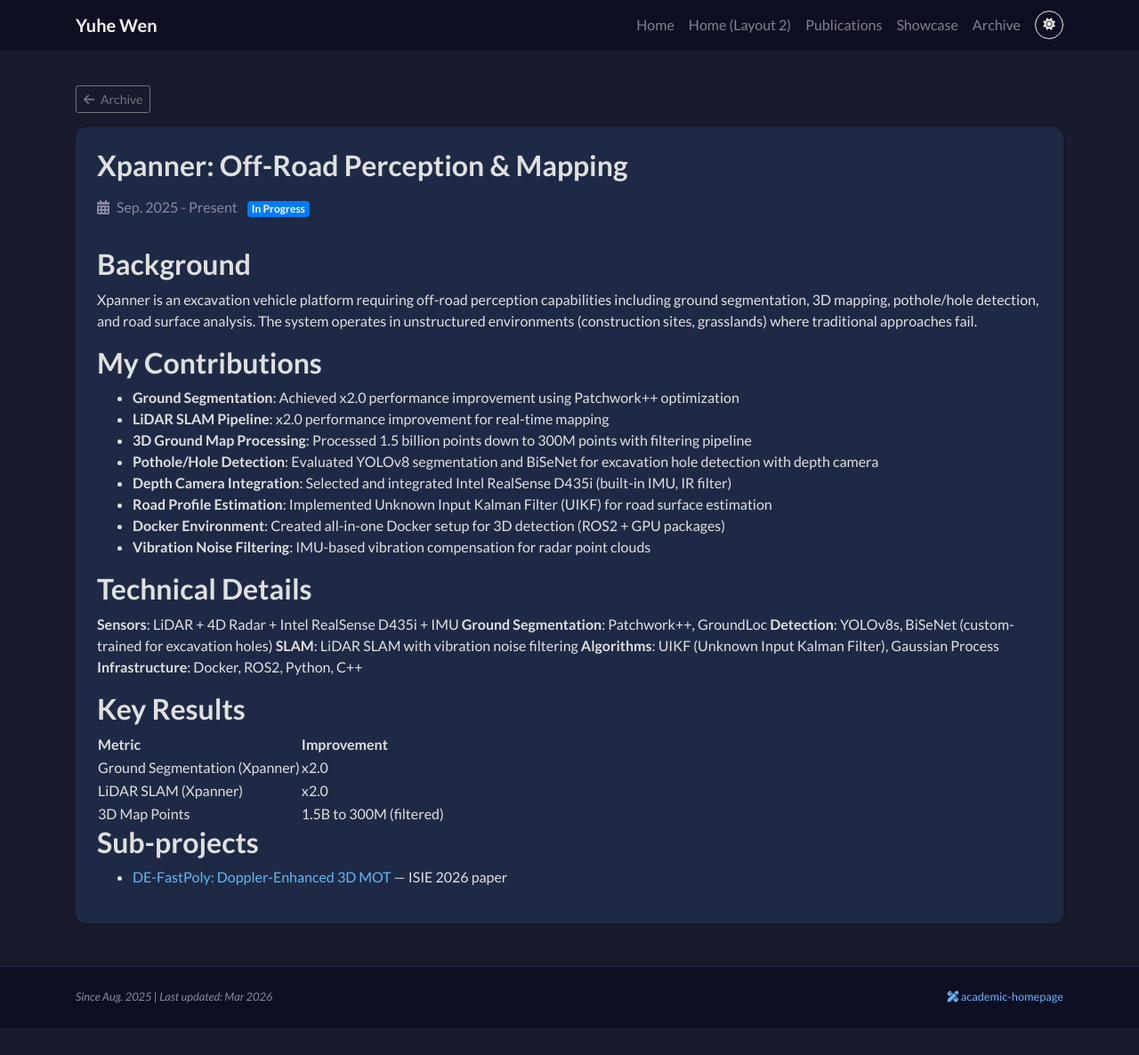
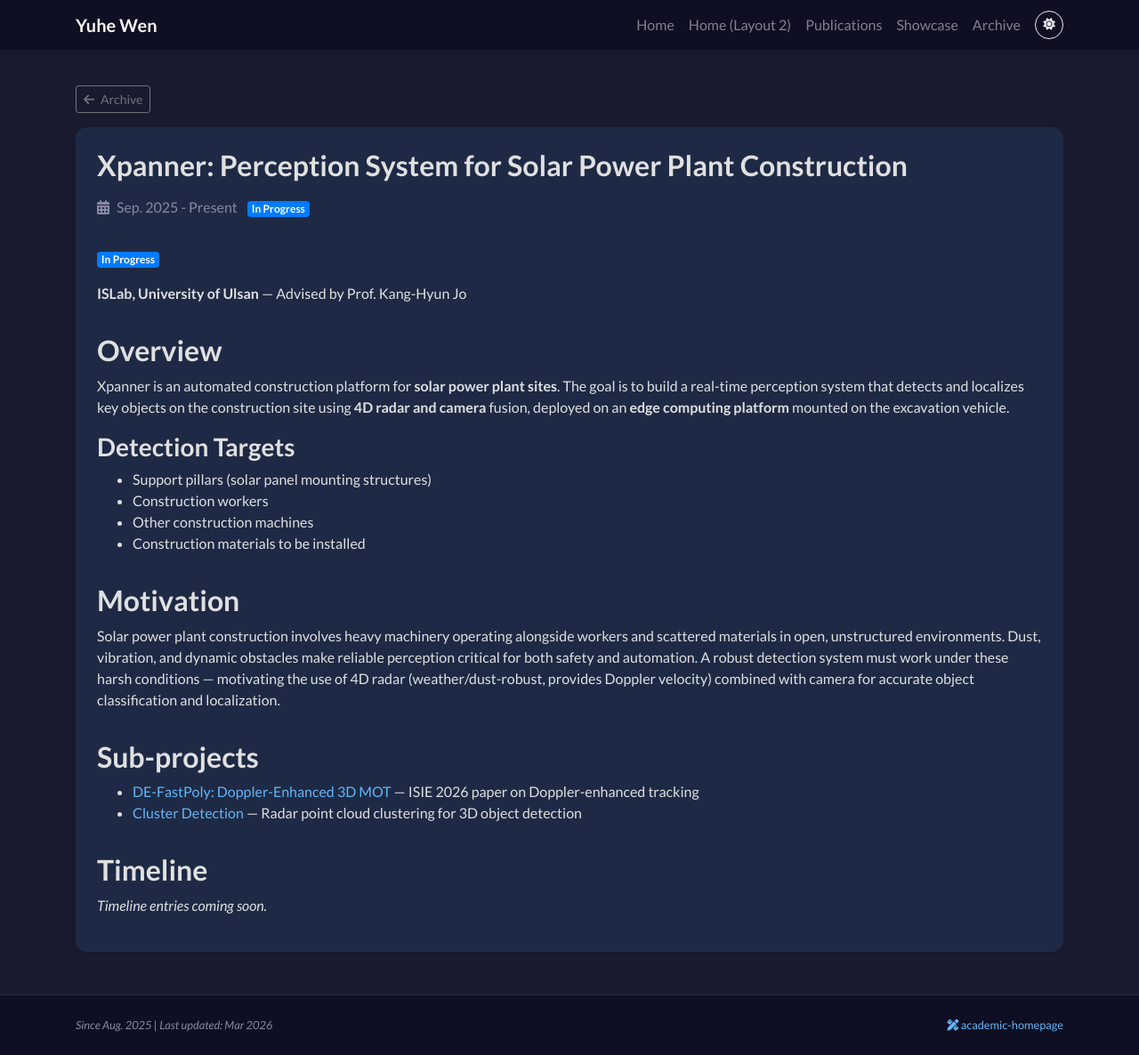
Before and after one commit to solomon0256/solomon0256.github.io, a Jekyll site: the page built from _archive/projects/xpanner.md, in a window 1280 px wide and 1186 px high. Shown: the whole window at 89% size. Built offline with Jekyll 4.4.1, drawn with Linux system fonts in a browser that asks for light colours; nearby versions of some CDN libraries; a style sheet for code colours, icons or effects is not loaded.

Commit message:
Rewrite Xpanner project: solar power plant construction perception
- 4D Radar + Camera detection on edge platform
- Targets: pillars, workers, machines, materials
- Sub-projects: DE-FastPoly, Cluster Detection
- Auto-synced Timeline from Recent Work

```diff
--- a/_archive/projects/xpanner.md
+++ b/_archive/projects/xpanner.md
@@ -4,46 +4,63 @@ width: 6
 date: 2025-09-03 00:00:00 +0900
 group: Projects
 layout: project
-title: "Xpanner: Off-Road Perception & Mapping"
+title: "Xpanner: Perception System for Solar Power Plant Construction"
 date_range: "Sep. 2025 - Present"
 status: "In Progress"
 permalink: /archive/xpanner
-tags: ["SLAM", "Patchwork++", "YOLOv8", "RealSense", "Docker"]
+tags: ["4D Radar", "Camera", "3D Detection", "Edge Deployment", "ROS2"]
 cover: /assets/images/archive/xpanner_cover.jpg
 ---
 
-## Background
+<div class="mb-3">
+    <span class="badge badge-primary" style="font-size: 0.75rem;">In Progress</span>
+</div>
 
-Xpanner is an excavation vehicle platform requiring off-road perception capabilities including ground segmentation, 3D mapping, pothole/hole detection, and road surface analysis. The system operates in unstructured environments (construction sites, grasslands) where traditional approaches fail.
+**ISLab, University of Ulsan** — Advised by Prof. Kang-Hyun Jo
 
-## My Contributions
+---
 
-- **Ground Segmentation**: Achieved x2.0 performance improvement using Patchwork++ optimization
-- **LiDAR SLAM Pipeline**: x2.0 performance improvement for real-time mapping
-- **3D Ground Map Processing**: Processed 1.5 billion points down to 300M points with filtering pipeline
-- **Pothole/Hole Detection**: Evaluated YOLOv8 segmentation and BiSeNet for excavation hole detection with depth camera
-- **Depth Camera Integration**: Selected and integrated Intel RealSense D435i (built-in IMU, IR filter)
-- **Road Profile Estimation**: Implemented Unknown Input Kalman Filter (UIKF) for road surface estimation
-- **Docker Environment**: Created all-in-one Docker setup for 3D detection (ROS2 + GPU packages)
-- **Vibration Noise Filtering**: IMU-based vibration compensation for radar point clouds
+## Overview
 
-## Technical Details
+Xpanner is an automated construction platform for **solar power plant sites**. The goal is to build a real-time perception system that detects and localizes key objects on the construction site using **4D radar and camera** fusion, deployed on an **edge computing platform** mounted on the excavation vehicle.
 
-**Sensors**: LiDAR + 4D Radar + Intel RealSense D435i + IMU
-**Ground Segmentation**: Patchwork++, GroundLoc
-**Detection**: YOLOv8s, BiSeNet (custom-trained for excavation holes)
-**SLAM**: LiDAR SLAM with vibration noise filtering
-**Algorithms**: UIKF (Unknown Input Kalman Filter), Gaussian Process
-**Infrastructure**: Docker, ROS2, Python, C++
+### Detection Targets
 
-## Key Results
+- Support pillars (solar panel mounting structures)
+- Construction workers
+- Other construction machines
+- Construction materials to be installed
 
-| Metric | Improvement |
-|--------|-------------|
-| Ground Segmentation (Xpanner) | x2.0 |
-| LiDAR SLAM (Xpanner) | x2.0 |
-| 3D Map Points | 1.5B to 300M (filtered) |
+---
+
+## Motivation
+
+Solar power plant construction involves heavy machinery operating alongside workers and scattered materials in open, unstructured environments. Dust, vibration, and dynamic obstacles make reliable perception critical for both safety and automation. A robust detection system must work under these harsh conditions — motivating the use of 4D radar (weather/dust-robust, provides Doppler velocity) combined with camera for accurate object classification and localization.
+
+---
 
 ## Sub-projects
 
-- [DE-FastPoly: Doppler-Enhanced 3D MOT](/archive/de-fastpoly) — ISIE 2026 paper
+- [DE-FastPoly: Doppler-Enhanced 3D MOT](/archive/de-fastpoly) — ISIE 2026 paper on Doppler-enhanced tracking
+- [Cluster Detection](/archive/hdx-cluster) — Radar point cloud clustering for 3D object detection
+
+---
+
+## Timeline
+
+{% assign rw_items = site.data.profile.recent_work.items | where: "project", "Xpanner" | sort: "sort_date" %}
+{% if rw_items.size > 0 %}
+{% for item in rw_items %}
+<div class="mb-2 d-flex align-items-start">
+    <i class="fas fa-circle mr-2" style="color: #5dade2; font-size: 6px; margin-top: 8px; flex-shrink: 0;"></i>
+    <div style="flex: 1;">
+        <div class="d-flex align-items-start justify-content-between">
+            <div style="font-weight: 600; font-size: 0.9rem;">{{ item.title }}</div>
+            <div class="ml-2 small text-muted" style="flex-shrink: 0;"><em>{{ item.date }}</em></div>
+        </div>
+    </div>
+</div>
+{% endfor %}
+{% else %}
+*Timeline entries coming soon.*
+{% endif %}
```
